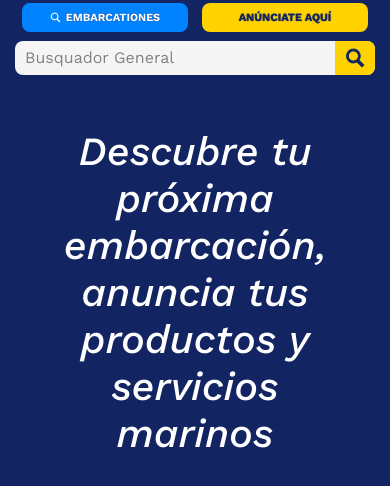
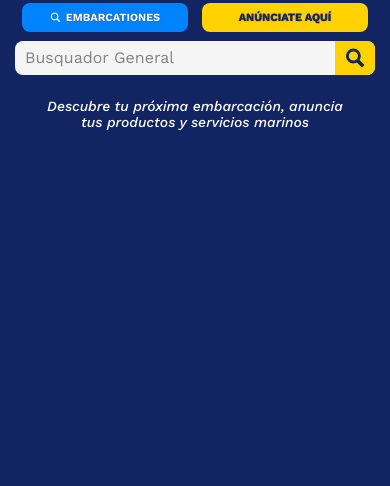
Before and after one commit to ChristopherPHolder/Mexico-Marino, a Gatsby site: page / in a window 390 px wide. Shown: the part 54-540 px from the top of the page. Built offline with nearby package versions, Linux system fonts and the light colour scheme; Gatsby itself is replaced by a stand-in of ours.

Commit message:
feat: add responsiveness to hero banner

```diff
--- a/src/components/hero-banner/hero-banner.styles.scss
+++ b/src/components/hero-banner/hero-banner.styles.scss
@@ -6,6 +6,10 @@
   margin: auto;
   color: $text-color;
 
+  @media (max-width: 1000px) {
+    padding: 10px 40px 10px 40px;
+  }
+
   .hero-text{
     font-size: 40px;
     font-weight: 500;
@@ -13,5 +17,9 @@
     text-align: center;
     margin: auto;
     max-width: 1140px;
+
+    @media (max-width: 1000px) {
+      font-size: 14px;
+    }
   }
 }
```
